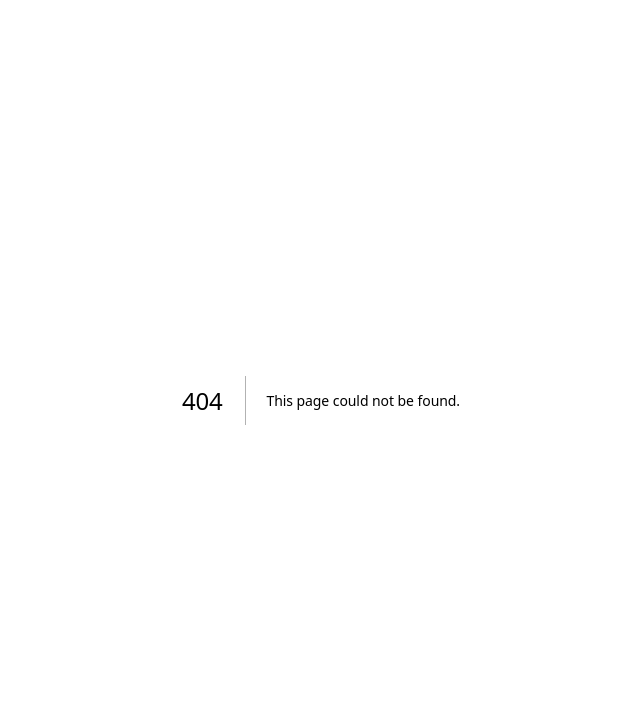
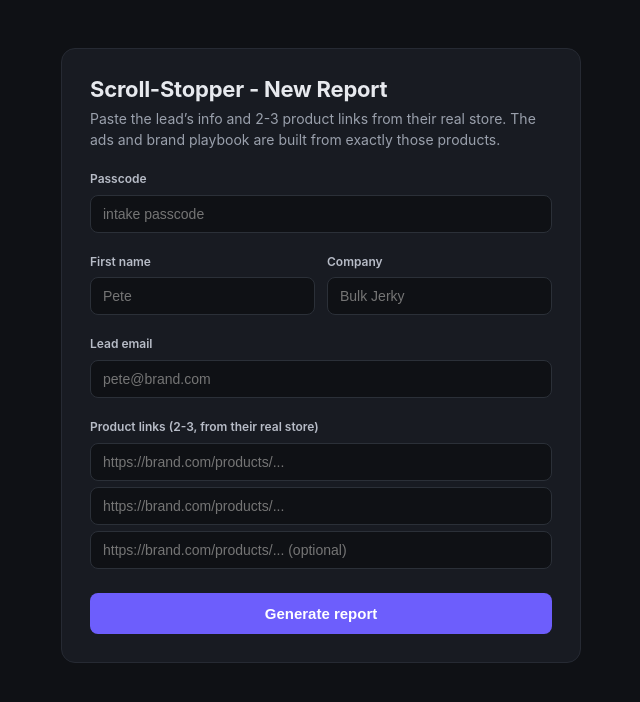
Before and after one commit to aamirmustafa51-maker/omnirocket-forecasts, a Next.js app: page /scroll-stopper-new in a window 1280 px wide. Before the commit this address had no page. Shown: the top 702 px of the page, without its empty margins (319-959 px from the left). Built offline with nearby package versions, Linux system fonts and the light colour scheme.

Commit message:
feat: /scroll-stopper-new intake form

```diff
--- /dev/null
+++ b/app/scroll-stopper-new/page.tsx
@@ -0,0 +1,154 @@
+"use client";
+import { useState } from "react";
+
+type Result = { report_url?: string; playbook_url?: string | null; slug?: string };
+
+export default function ScrollStopperIntake() {
+  const [secret, setSecret] = useState("");
+  const [firstName, setFirstName] = useState("");
+  const [email, setEmail] = useState("");
+  const [company, setCompany] = useState("");
+  const [urls, setUrls] = useState(["", "", ""]);
+  const [status, setStatus] = useState<"idle" | "working" | "done" | "error">("idle");
+  const [message, setMessage] = useState("");
+  const [result, setResult] = useState<Result | null>(null);
+
+  const setUrl = (i: number, v: string) =>
+    setUrls((u) => u.map((x, j) => (j === i ? v : x)));
+
+  async function submit(e: React.FormEvent) {
+    e.preventDefault();
+    const product_urls = urls.map((u) => u.trim()).filter(Boolean);
+    if (!firstName || !email || !company) {
+      setStatus("error");
+      setMessage("First name, email, and company are required.");
+      return;
+    }
+    if (product_urls.length < 1) {
+      setStatus("error");
+      setMessage("Add at least one product link (2-3 recommended).");
+      return;
+    }
+    setStatus("working");
+    setMessage("Generating the ads + playbook. This takes about 2 minutes - keep this tab open.");
+    setResult(null);
+    try {
+      const res = await fetch("/api/webhook/scroll-stopper", {
+        method: "POST",
+        headers: { "Content-Type": "application/json" },
+        body: JSON.stringify({
+          secret,
+          lead_first_name: firstName,
+          lead_email: email,
+          lead_company: company,
+          product_urls,
+        }),
+      });
+      const data = await res.json();
+      if (!res.ok || data.ok === false) {
+        setStatus("error");
+        setMessage(
+          res.status === 401
+            ? "Wrong passcode."
+            : data.error || data.status || "Generation failed - check the product links and try again.",
+        );
+        return;
+      }
+      setStatus("done");
+      setResult(data);
+      setMessage("Done. Links are below and were also posted to your Slack channel.");
+    } catch {
+      setStatus("error");
+      setMessage("Network error or timeout. Check Slack - it may still have completed.");
+    }
+  }
+
+  const working = status === "working";
+
+  return (
+    <main style={S.wrap}>
+      <div style={S.card}>
+        <h1 style={S.h1}>Scroll-Stopper - New Report</h1>
+        <p style={S.sub}>
+          Paste the lead&rsquo;s info and 2-3 product links from their real store. The ads and brand
+          playbook are built from exactly those products.
+        </p>
+
+        <form onSubmit={submit}>
+          <label style={S.label}>Passcode</label>
+          <input style={S.input} type="password" value={secret} onChange={(e) => setSecret(e.target.value)} placeholder="intake passcode" />
+
+          <div style={S.row}>
+            <div style={S.col}>
+              <label style={S.label}>First name</label>
+              <input style={S.input} value={firstName} onChange={(e) => setFirstName(e.target.value)} placeholder="Pete" />
+            </div>
+            <div style={S.col}>
+              <label style={S.label}>Company</label>
+              <input style={S.input} value={company} onChange={(e) => setCompany(e.target.value)} placeholder="Bulk Jerky" />
+            </div>
+          </div>
+
+          <label style={S.label}>Lead email</label>
+          <input style={S.input} type="email" value={email} onChange={(e) => setEmail(e.target.value)} placeholder="pete@brand.com" />
+
+          <label style={S.label}>Product links (2-3, from their real store)</label>
+          {urls.map((u, i) => (
+            <input
+              key={i}
+              style={S.input}
+              value={u}
+              onChange={(e) => setUrl(i, e.target.value)}
+              placeholder={`https://brand.com/products/... ${i === 2 ? "(optional)" : ""}`}
+            />
+          ))}
+
+          <button style={{ ...S.btn, opacity: working ? 0.6 : 1 }} disabled={working} type="submit">
+            {working ? "Generating..." : "Generate report"}
+          </button>
+        </form>
+
+        {status !== "idle" && (
+          <div style={{ ...S.note, ...(status === "error" ? S.err : status === "done" ? S.ok : S.info) }}>
+            {message}
+          </div>
+        )}
+
+        {result && (
+          <div style={S.links}>
+            {result.report_url && (
+              <a style={S.link} href={`${result.report_url}?ref=email&magnet=scroll-stopper`} target="_blank" rel="noopener">
+                🖼️ Open ads report
+              </a>
+            )}
+            {result.playbook_url && (
+              <a style={S.link} href={`${result.playbook_url}?ref=email&magnet=playbook`} target="_blank" rel="noopener">
+                🧠 Open brand playbook
+              </a>
+            )}
+            <p style={S.tiny}>Give it ~1 min to finish deploying if a link 404s at first.</p>
+          </div>
+        )}
+      </div>
+    </main>
+  );
+}
+
+const S: Record<string, React.CSSProperties> = {
+  wrap: { minHeight: "100vh", background: "#0f1115", display: "flex", justifyContent: "center", alignItems: "flex-start", padding: "48px 16px", fontFamily: "-apple-system, BlinkMacSystemFont, 'Segoe UI', Roboto, sans-serif" },
+  card: { width: "100%", maxWidth: 520, background: "#181b22", border: "1px solid #262a33", borderRadius: 14, padding: 28, color: "#e7e9ee" },
+  h1: { margin: "0 0 6px", fontSize: 22, fontWeight: 700 },
+  sub: { margin: "0 0 20px", fontSize: 14, lineHeight: 1.5, color: "#9aa0ac" },
+  label: { display: "block", fontSize: 12, fontWeight: 600, margin: "14px 0 6px", color: "#b7bcc7" },
+  input: { width: "100%", boxSizing: "border-box", background: "#0f1115", border: "1px solid #2b3038", borderRadius: 8, padding: "10px 12px", color: "#e7e9ee", fontSize: 14, marginBottom: 6 },
+  row: { display: "flex", gap: 12 },
+  col: { flex: 1 },
+  btn: { width: "100%", marginTop: 18, background: "#6d5efc", color: "#fff", border: "none", borderRadius: 8, padding: "12px 16px", fontSize: 15, fontWeight: 600, cursor: "pointer" },
+  note: { marginTop: 16, padding: "10px 12px", borderRadius: 8, fontSize: 13, lineHeight: 1.5 },
+  info: { background: "#1c2330", color: "#a9c7ff", border: "1px solid #2b3b57" },
+  ok: { background: "#16241b", color: "#9be5b4", border: "1px solid #2c4a37" },
+  err: { background: "#2a1a1c", color: "#f2a3ab", border: "1px solid #4d2b30" },
+  links: { marginTop: 16, display: "flex", flexDirection: "column", gap: 10 },
+  link: { color: "#c7bcff", fontSize: 15, textDecoration: "none", fontWeight: 600 },
+  tiny: { fontSize: 12, color: "#7d838f", margin: "4px 0 0" },
+};
```
